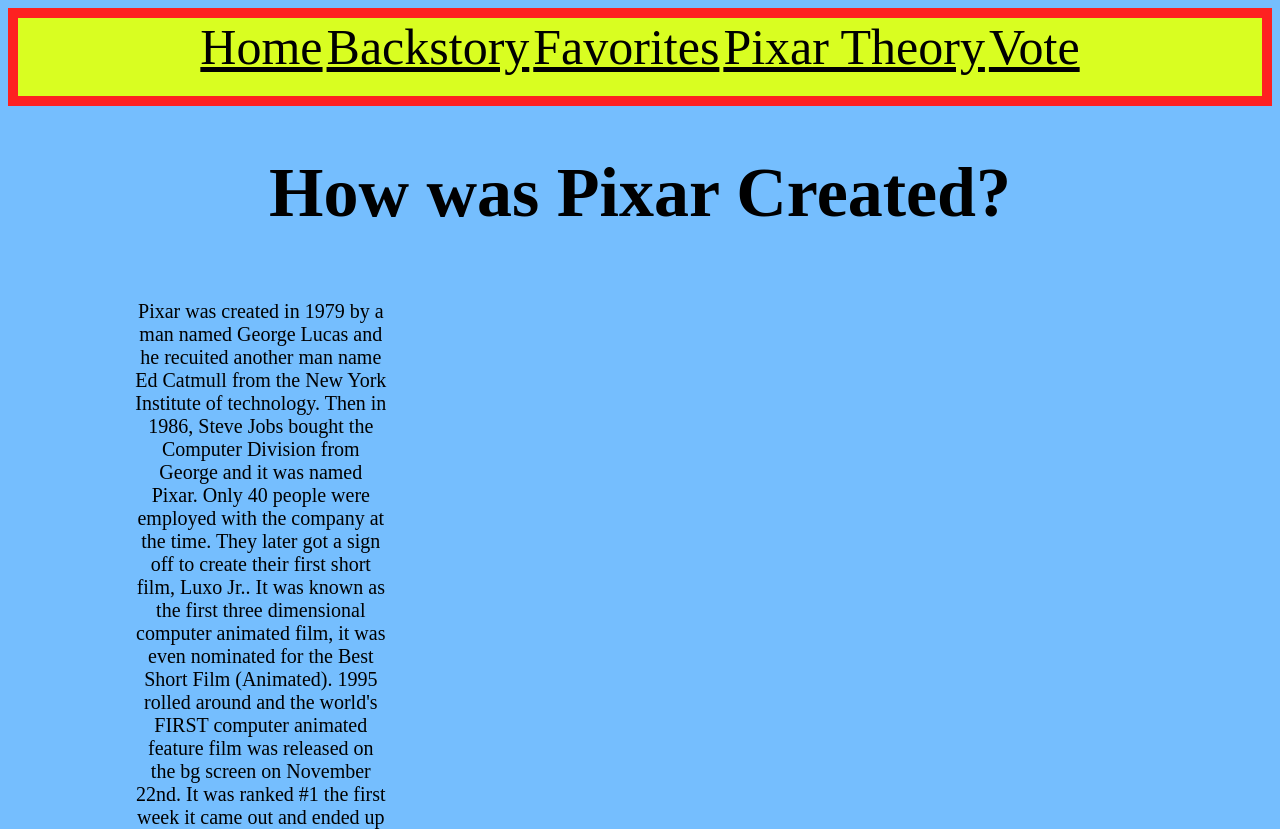
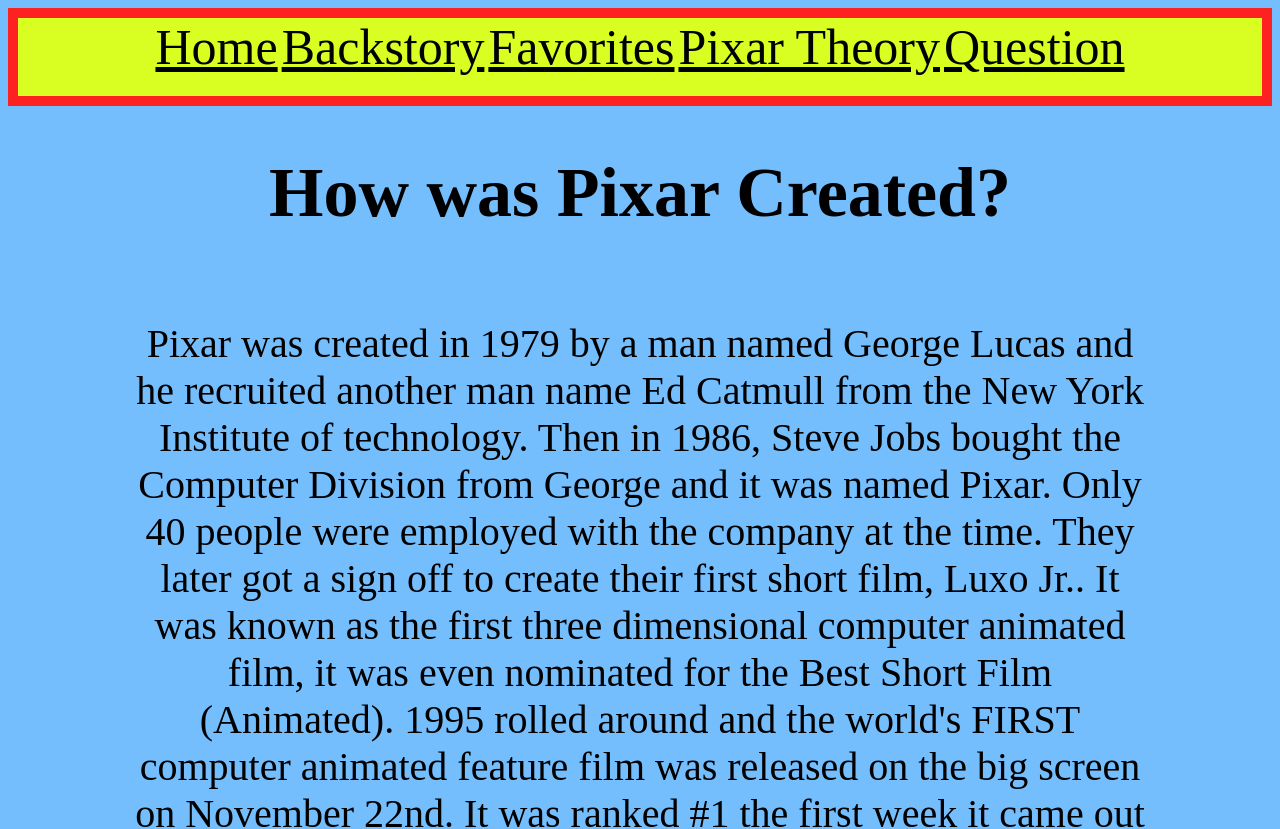
Before and after one commit to ktorres342/project2, a plain HTML site: page backstory.html in a window 1280 px wide. Shown: the top 829 px of the page. Drawn offline with Linux system fonts and the light colour scheme.

Commit message:
Add files via upload

```diff
--- a/backstory.html
+++ b/backstory.html
@@ -9,22 +9,21 @@
 			<a href="backstory.html" class="menu-item">Backstory</a>
 			<a href="favorite.html" class="menu-item">Favorites</a>
 			<a href="pixartheory.html" class="menu-item">Pixar Theory</a>
-			<a href="vote.html" class="menu-item">Vote</a>
+			<a href="vote.html" class="menu-item">Question</a>
 		</nav>
 <h1>How was Pixar Created?</h1>
 	<div class="grid">
-	<p>Pixar was created in 1979 by a man named George Lucas and he recuited
+	<p class="storytext">Pixar was created in 1979 by a man named George Lucas and he recruited
 	another man name Ed Catmull from the New York Institute of technology. Then
 	in 1986, Steve Jobs bought the Computer Division from George and it was named Pixar.
 	Only 40 people were employed with the company at the time. They later got a sign
 	off to create their first short film, Luxo Jr.. It was known as the first three dimensional
-	computer animated film, it was even nominated for the Best Short Film (Animated). 1995 rolled
-	around and the world's FIRST computer animated feature film was released on the bg screen
-	on November 22nd. It was ranked #1 the first week it came out and ended up making $362
+	computer animated film, it was even nominated for the Best Short Film (Animated). 1995 rolled around and the world's FIRST computer animated feature film
+	was released on the big screen on November 22nd. It was ranked #1 the first week it came out and ended up making $362
 	million worldwide. When 1997 arrived, they made an announcement where they agreed to make
 	five movies over the course of ten years. After making a few very successful movies and short
 	films, the company Pixar had the opportunity to move into a new building in Emeryville, California
 	in 2000. Then from 2001 - 2012, they created and released their best movies yet, the most famous
-	and popular ones.</P>
+	and popular ones.</p>
 
 </body>
--- a/style.css
+++ b/style.css
@@ -66,3 +66,7 @@ h2 {
 	grid-column: 2 / 4;
 	text-align: center;
 }
+.storytext {
+	font-size: 40px;
+	grid-column: 1 / 4;
+}
```
Also changed, not shown: favorite.html (+1 -1 lines), index.html (+1 -1 lines), pixartheory.html (+1 -1 lines), vote.html (+6 -1 lines), images/no.png (added), images/writeup2.PNG (added), images/writeuptheory.PNG (added), images/writeuptitle.PNG (added), images/writeuptitle1.PNG (added), images/yes.png (added).
